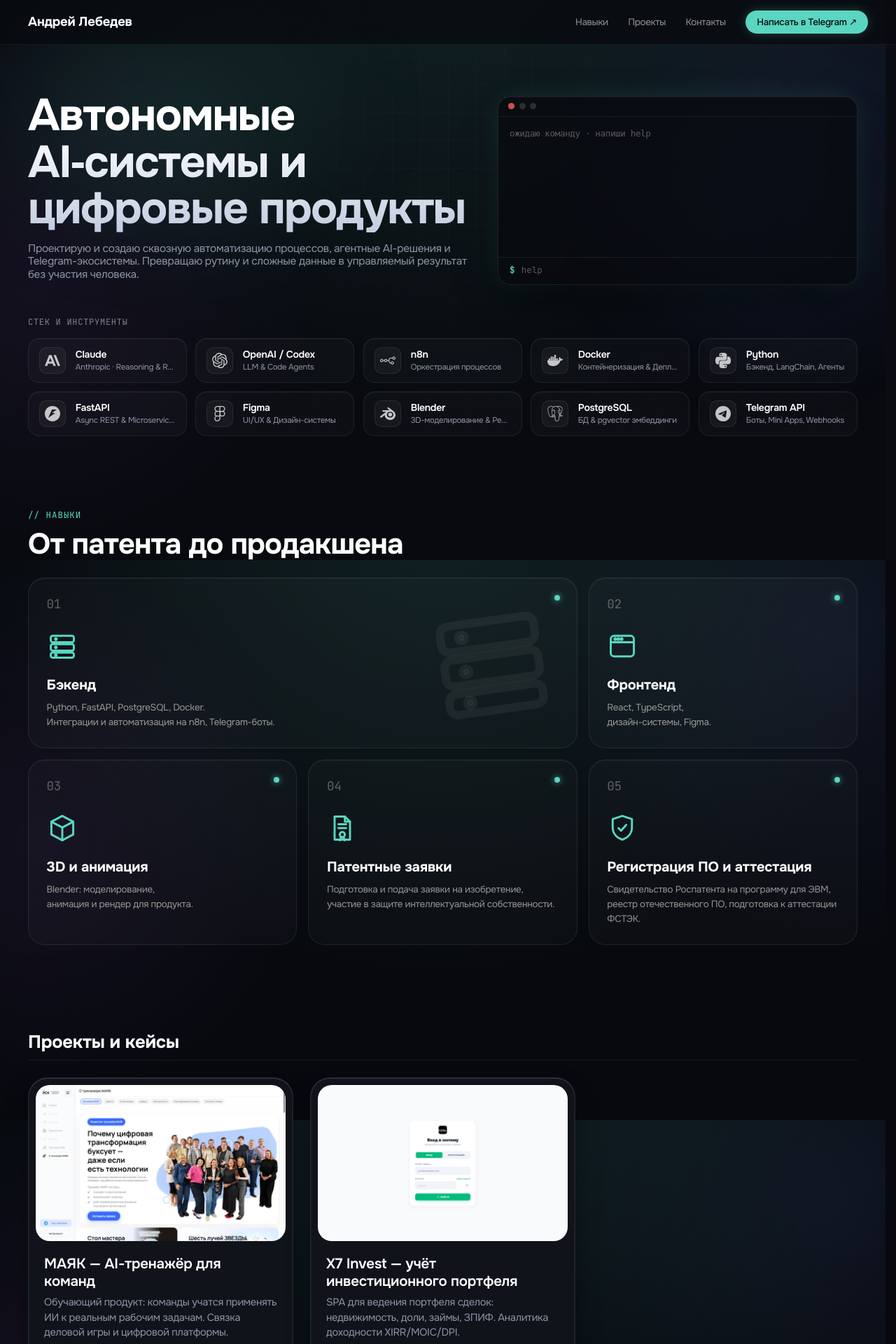
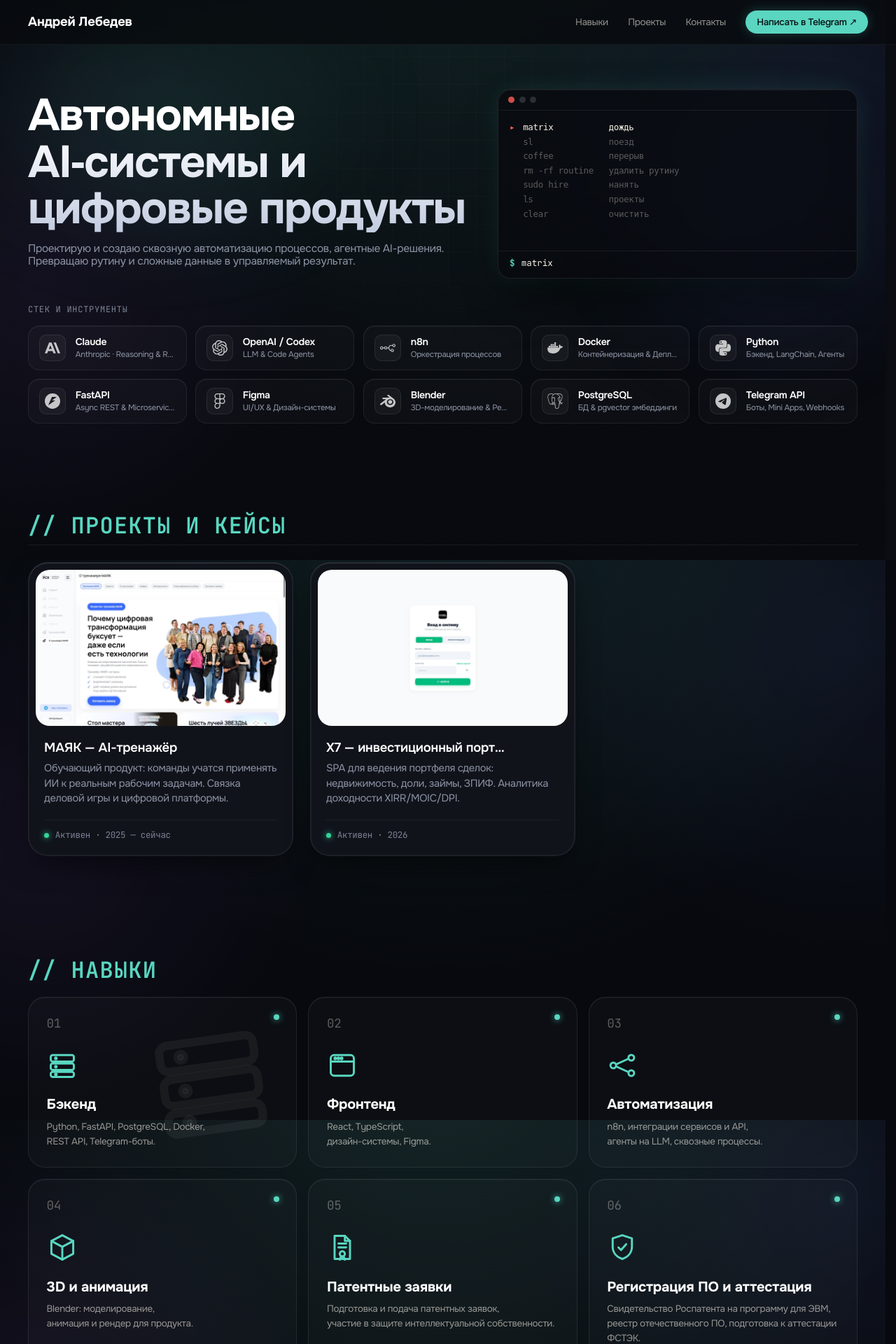
Before and after one commit to lebedev-git/lebedev, a FastAPI app: page / in a window 1280 px wide. Shown: the top 1920 px of the page at 70% size. Run offline with FastAPI, Linux system fonts and the light colour scheme; data comes from the database, SQL or seed files in the repository; parts of the project's set-up code (start-up, migrations or seed data) failed here and were passed over.

Commit message:
ui: проекты выше навыков, меню команд в терминале, шесть навыков, визитка без логотипа
Терминал стартует списком команд с красным маркером на первой, ↑/↓
двигают маркер и подставляют команду, Enter запускает; help, yes,
whoami убраны, matrix первой. Заголовки секций «// ПРОЕКТЫ И КЕЙСЫ»
и «// НАВЫКИ» крупным моно бирюзовым. Навыки: добавлена «Автоматизация»,
сетка 3×2 без широкой карточки, текст про патенты уточнён. С карточек
проектов сняты теги-категории, заголовки в одну строку (база + seed).
Визитка левее и крупнее, без логотипа ИТ-парка. Лид hero сокращён.

Co-Authored-By: Claude Fable 5.1 <noreply@anthropic.com>

```diff
--- a/app/seed.py
+++ b/app/seed.py
@@ -7,7 +7,7 @@ from . import db
 SEED_PROJECTS = [
     # ─────────────────────────── AI-продукты и обучение ───────────────────────────
     {
-        "title": "МАЯК — AI-тренажёр для команд",
+        "title": "МАЯК — AI-тренажёр",
         "slug": "mayak",
         "summary": "Обучающий продукт: команды учатся применять ИИ к реальным рабочим задачам. Связка деловой игры и цифровой платформы.",
         "description": (
@@ -30,7 +30,7 @@ SEED_PROJECTS = [
     },
 
     {
-        "title": "X7 Invest — учёт инвестиционного портфеля",
+        "title": "X7 — инвестиционный портфель",
         "slug": "x7-invest",
         "summary": "SPA для ведения портфеля сделок: недвижимость, доли, займы, ЗПИФ. Аналитика доходности XIRR/MOIC/DPI.",
         "description": (
--- a/app/static/css/site.css
+++ b/app/static/css/site.css
@@ -765,9 +765,12 @@ footer { padding-block: var(--section-sm); margin-top: var(--section-sm); }
 }
 
 .project-title {
-  font-size: 1.28rem;
+  font-size: 1.15rem;
   font-weight: 600;
   line-height: 1.2;
+  white-space: nowrap;
+  overflow: hidden;
+  text-overflow: ellipsis;
   color: #FFFFFF;
   margin: 0;
   flex: 1;
@@ -1196,7 +1199,12 @@ body::after {
   color: var(--fg-faint); white-space: pre; pointer-events: none; overflow: hidden;
 }
 .term-ghost .typed { color: transparent; }
-.term-body .ln.is-pick { color: rgb(var(--signal)); }
+.term-body .ln[data-cmd] { position: relative; padding-left: 1.2rem; }
+.term-body .ln[data-cmd]::before {
+  content: "▸"; position: absolute; left: 0; color: transparent;
+}
+.term-body .ln.is-pick { color: var(--fg); }
+.term-body .ln.is-pick::before { color: #FF5F56; }
 
 /* ── Навыки ───────────────────────────────────────────────────────────── */
 .skills-section { padding: var(--space-lg) 0 var(--space-xl); }
@@ -1210,6 +1218,14 @@ body::after {
   color: #FFFFFF; margin: 0; line-height: 1.1;
 }
 .skills-grid { display: grid; grid-template-columns: repeat(3, 1fr); gap: 1rem; }
+.sec-title {
+  font-family: var(--font-mono);
+  font-size: clamp(1.4rem, 2.6vw, 2rem);
+  font-weight: 600;
+  letter-spacing: 0.04em;
+  color: rgb(var(--signal));
+  margin: 0;
+}
 .skill-card {
   position: relative; overflow: hidden;
   padding: 1.5rem 1.6rem 1.6rem;
@@ -1247,8 +1263,8 @@ body::after {
 /* ── Контакты: заголовок + визитка ────────────────────────────────────── */
 .contact-section { padding: var(--space-lg) 0 var(--space-xl); }
 .contact-grid {
-  display: grid; grid-template-columns: minmax(0, 1.1fr) minmax(0, 1fr);
-  gap: var(--space-lg); align-items: center;
+  display: grid; grid-template-columns: minmax(0, 1fr) minmax(0, 1fr);
+  gap: var(--space-md); align-items: center;
 }
 .contact-title {
   font-size: clamp(2rem, 4vw, 3.4rem); font-weight: 700; line-height: 1.05;
@@ -1257,8 +1273,8 @@ body::after {
 .contact-desc { font-size: 1.05rem; line-height: 1.55; color: #94A3B8; max-width: 44ch; margin: 0 0 2rem; }
 .biz-card {
   position: relative; display: block; text-decoration: none;
-  aspect-ratio: 1.6 / 1; width: min(100%, 34rem); justify-self: end;
-  padding: 2rem 2.2rem; border-radius: 22px;
+  aspect-ratio: 1.6 / 1; width: min(100%, 34rem); justify-self: start;
+  padding: 2.2rem 2.4rem; border-radius: 22px;
   background: linear-gradient(160deg, #1A1F2B, #0D1017 70%);
   border: 1px solid rgba(255, 255, 255, 0.12);
   box-shadow: inset 0 1px 0 rgba(255, 255, 255, 0.18), 0 40px 80px -30px rgba(0, 0, 0, 0.9),
@@ -1279,10 +1295,10 @@ body::after {
 }
 .biz-name, .biz-role, .biz-handle, .biz-phone { position: relative; }
 .biz-logo { position: absolute; top: 1.8rem; right: 2rem; width: 40px; height: auto; opacity: 0.85; }
-.biz-name { display: block; font-size: 1.5rem; font-weight: 700; color: #FFFFFF; letter-spacing: -0.01em; }
-.biz-role { display: block; font-family: var(--font-mono); font-size: 0.8rem; color: var(--fg-muted); margin-top: 0.3rem; }
-.biz-handle { display: block; font-family: var(--font-mono); font-size: 1.05rem; color: rgb(var(--signal)); margin-top: 2.2rem; }
-.biz-phone { display: block; font-family: var(--font-mono); font-size: 0.9rem; color: var(--fg-muted); margin-top: 0.5rem; }
+.biz-name { display: block; font-size: 2rem; font-weight: 700; color: #FFFFFF; letter-spacing: -0.01em; }
+.biz-role { display: block; font-family: var(--font-mono); font-size: 0.9rem; color: var(--fg-muted); margin-top: 0.3rem; }
+.biz-handle { display: block; font-family: var(--font-mono); font-size: 1.35rem; color: rgb(var(--signal)); margin-top: 2.2rem; }
+.biz-phone { display: block; font-family: var(--font-mono); font-size: 1.1rem; color: var(--fg-muted); margin-top: 0.5rem; }
 .biz-resident {
   position: absolute; right: 2rem; bottom: 1.6rem;
   font-family: var(--font-mono); font-size: 0.68rem; letter-spacing: 0.06em; text-transform: uppercase;
--- a/app/static/js/term.js
+++ b/app/static/js/term.js
@@ -61,25 +61,19 @@ function cols() {
   return Math.max(24, Math.floor((term.clientWidth - 32) / w));
 }
 
-const hint = () => line('ожидаю команду · напиши help', 'dim');
+const MENU = [['matrix', 'дождь'], ['sl', 'поезд'], ['coffee', 'перерыв'],
+  ['rm -rf routine', 'удалить рутину'], ['sudo hire', 'нанять'], ['ls', 'проекты'], ['clear', 'очистить']];
+
+/** Меню команд; первая строка выделена, её же подставляем в ввод. */
+function menu() {
+  MENU.forEach(([c, d]) => { line(`${c.padEnd(16)} ${d}`, 'dim').dataset.cmd = c; });
+  pick = 0;
+  input.value = MENU[0][0];
+  highlightRow();
+}
 
 // ── Команды ──────────────────────────────────────────────────────────────────
 const CMDS = {
-  help() {
-    line('команды:', 'cmd');
-    [['yes', 'соглашаться со всем'], ['sl', 'поезд'], ['matrix', 'дождь'],
-     ['coffee', 'перерыв'], ['rm -rf routine', 'удалить рутину'], ['sudo hire', 'нанять'],
-     ['whoami', 'кто здесь'], ['ls', 'проекты'], ['clear', 'очистить']]
-      .forEach(([c, d]) => { line(`  ${c.padEnd(16)} ${d}`, 'dim').dataset.cmd = c; });
-  },
-
-  async yes() {
-    const n = REDUCED ? 3 : 14;
-    for (let i = 0; i < n; i++) { line('да'); await sleep(REDUCED ? 0 : 70); }
-    line('^C', 'ok');
-    line('[agent] ладно, понял. автоматизирую всё.', 'claude');
-  },
-
   async sl() {
     const train = [
       '        ____      ',
@@ -160,10 +154,6 @@ const CMDS = {
     link(TG.replace(/^https?:\/\//, ''), TG, '→ ');
   },
 
-  whoami() {
-    line('андрей лебедев · ai automation engineer · резидент ит-парка', 'claude');
-  },
-
   ls() {
     const cards = [...document.querySelectorAll('.project-card')];
     if (!cards.length) { line('пусто', 'dim'); return; }
@@ -173,10 +163,10 @@ const CMDS = {
     });
   },
 
-  clear() { term.replaceChildren(); hint(); },
+  clear() { term.replaceChildren(); menu(); },
 };
 
-const ALIAS = { да: 'yes', y: 'yes', кофе: 'coffee', help: 'help', '?': 'help', h: 'help', поезд: 'sl', train: 'sl' };
+const ALIAS = { кофе: 'coffee', поезд: 'sl', train: 'sl' };
 
 async function run(raw) {
   const cmd = raw.trim();
@@ -187,7 +177,7 @@ async function run(raw) {
   if (fn) { await fn(cmd); return; }
   line(`command not found: ${word}`, 'n8n');
   const near = Object.keys(CMDS).find((k) => k.startsWith(word[0]));
-  line(near ? `может, ${near}? или help` : 'попробуй help', 'dim');
+  line(near ? `может, ${near}?` : 'команды — стрелками ↑/↓', 'dim');
 }
 
 // ── Ввод ─────────────────────────────────────────────────────────────────────
@@ -197,7 +187,6 @@ form.addEventListener('submit', async (e) => {
   const value = input.value;
   input.value = '';
   setGhost();
-  pick = -1;
   busy = true;
   try { await run(value); } finally { busy = false; }
 });
@@ -205,7 +194,7 @@ form.addEventListener('submit', async (e) => {
 // ── Подсказка и выбор команды ────────────────────────────────────────────────
 // Ввёл первые буквы — серым дописывается остаток, Tab или → принимает.
 // ↑/↓ листают список команд прямо в строке ввода, Enter запускает.
-const COMMANDS = ['help', 'yes', 'sl', 'matrix', 'coffee', 'rm -rf routine', 'sudo hire', 'whoami', 'ls', 'clear'];
+const COMMANDS = MENU.map(([c]) => c);
 const ghost = document.getElementById('term-ghost');
 let pick = -1;
 
@@ -232,7 +221,7 @@ function highlightRow() {
   });
 }
 
-input.addEventListener('input', () => { pick = -1; setGhost(); });
+input.addEventListener('input', () => { setGhost(); highlightRow(); });
 
 input.addEventListener('keydown', (e) => {
   if (e.key === 'Tab' || (e.key === 'ArrowRight' && input.selectionStart === input.value.length)) {
@@ -259,4 +248,4 @@ term.closest('.hero-terminal').addEventListener('click', (e) => {
   input.focus({ preventScroll: true });
 });
 
-hint();
+menu();
--- a/app/templates/index.html
+++ b/app/templates/index.html
@@ -8,7 +8,7 @@
     <div class="hero-copy">
     <h1 class="hero-title">Автономные AI&#8209;системы и цифровые продукты</h1>
     <p class="lead rise">
-      Проектирую и создаю сквозную автоматизацию процессов, агентные AI-решения и Telegram-экосистемы. Превращаю рутину и сложные данные в управляемый результат без участия человека.
+      Проектирую и создаю сквозную автоматизацию процессов, агентные AI-решения. Превращаю рутину и сложные данные в управляемый результат.
     </p>
     </div>
 
@@ -22,7 +22,7 @@
         <span class="term-prompt">$</span>
         <span class="term-field">
           <span class="term-ghost" id="term-ghost" aria-hidden="true"></span>
-          <input id="term-input" type="text" placeholder="help" aria-label="Команда терминала"
+          <input id="term-input" type="text" placeholder="matrix" aria-label="Команда терминала"
                  autocomplete="off" autocapitalize="off" autocorrect="off" spellcheck="false" />
         </span>
       </form>
@@ -118,50 +118,9 @@
     </div>
   </header>
 
-  <!-- Навыки: то, что закрывается целиком, не только код -->
-  <section class="skills-section" id="skills">
-    <div class="skills-head rise">
-      <span class="skills-label">// НАВЫКИ</span>
-      <h2 class="skills-title">От патента до продакшена</h2>
-    </div>
-    <div class="skills-grid">
-      <article class="skill-card skill-card-wide rise">
-        <span class="skill-no">01</span><span class="skill-dot"></span>
-        <div class="skill-icon"><svg viewBox="0 0 24 24" fill="none" stroke="currentColor" stroke-width="1.6" stroke-linecap="round" stroke-linejoin="round"><rect x="3" y="4" width="18" height="5" rx="1.5"/><rect x="3" y="10.5" width="18" height="5" rx="1.5"/><rect x="3" y="17" width="18" height="4" rx="1.5"/><circle cx="7" cy="6.5" r=".6" fill="currentColor"/><circle cx="7" cy="13" r=".6" fill="currentColor"/><circle cx="7" cy="19" r=".6" fill="currentColor"/></svg></div>
-        <h3>Бэкенд</h3>
-        <p>Python, FastAPI, PostgreSQL, Docker.<br>Интеграции и автоматизация на n8n, Telegram-боты.</p>
-        <div class="skill-art" aria-hidden="true"><svg viewBox="0 0 24 24" fill="none" stroke="currentColor" stroke-width="1.6" stroke-linecap="round" stroke-linejoin="round"><rect x="3" y="4" width="18" height="5" rx="1.5"/><rect x="3" y="10.5" width="18" height="5" rx="1.5"/><rect x="3" y="17" width="18" height="4" rx="1.5"/><circle cx="7" cy="6.5" r=".6" fill="currentColor"/><circle cx="7" cy="13" r=".6" fill="currentColor"/><circle cx="7" cy="19" r=".6" fill="currentColor"/></svg></div>
-      </article>
-      <article class="skill-card rise">
-        <span class="skill-no">02</span><span class="skill-dot"></span>
-        <div class="skill-icon"><svg viewBox="0 0 24 24" fill="none" stroke="currentColor" stroke-width="1.6" stroke-linecap="round" stroke-linejoin="round"><rect x="3" y="4" width="18" height="16" rx="2.5"/><path d="M3 9h18"/><circle cx="6.5" cy="6.5" r=".6" fill="currentColor"/><circle cx="9" cy="6.5" r=".6" fill="currentColor"/><circle cx="11.5" cy="6.5" r=".6" fill="currentColor"/></svg></div>
-        <h3>Фронтенд</h3>
-        <p>React, TypeScript,<br>дизайн-системы, Figma.</p>
-      </article>
-      <article class="skill-card rise">
-        <span class="skill-no">03</span><span class="skill-dot"></span>
-        <div class="skill-icon"><svg viewBox="0 0 24 24" fill="none" stroke="currentColor" stroke-width="1.6" stroke-linecap="round" stroke-linejoin="round"><path d="M12 2.5 20.5 7v10L12 21.5 3.5 17V7z"/><path d="M3.5 7 12 11.5 20.5 7M12 11.5v10"/></svg></div>
-        <h3>3D и анимация</h3>
-        <p>Blender: моделирование,<br>анимация и рендер для продукта.</p>
-      </article>
-      <article class="skill-card rise">
-        <span class="skill-no">04</span><span class="skill-dot"></span>
-        <div class="skill-icon"><svg viewBox="0 0 24 24" fill="none" stroke="currentColor" stroke-width="1.6" stroke-linecap="round" stroke-linejoin="round"><path d="M6 3h8l4 4v14H6z"/><path d="M14 3v4h4M9 9h6M9 12h6"/><circle cx="12" cy="17" r="2"/><path d="m11 19-1 2.5 2-1 2 1-1-2.5"/></svg></div>
-        <h3>Патентные заявки</h3>
-        <p>Подготовка и подача заявки на изобретение,<br>участие в защите интеллектуальной собственности.</p>
-      </article>
-      <article class="skill-card rise">
-        <span class="skill-no">05</span><span class="skill-dot"></span>
-        <div class="skill-icon"><svg viewBox="0 0 24 24" fill="none" stroke="currentColor" stroke-width="1.6" stroke-linecap="round" stroke-linejoin="round"><path d="M12 2.5 19.5 5v6.5c0 4.5-3 8-7.5 9.5C7.5 19.5 4.5 16 4.5 11.5V5z"/><path d="m9 12 2 2 4-4.5"/></svg></div>
-        <h3>Регистрация ПО и аттестация</h3>
-        <p>Свидетельство Роспатента на программу для ЭВМ,<br>реестр отечественного ПО, подготовка к аттестации ФСТЭК.</p>
-      </article>
-    </div>
-  </section>
-
   <section class="projects-section" id="projects">
     <div class="projects-section-header rise">
-      <h2 class="section-heading">Проекты и кейсы</h2>
+      <h2 class="sec-title">// ПРОЕКТЫ И КЕЙСЫ</h2>
     </div>
 
     {% if projects %}
@@ -191,7 +150,6 @@
               <span class="status-dot"></span>
               <span class="status-text">{% if 'сейчас' in p.year or '2026' in p.year %}Активен · {{ p.year }}{% else %}Внедрен · {{ p.year }}{% endif %}</span>
             </div>
-            <div class="project-cat-tag" data-category="{{ first_tag }}">{{ first_tag }}</div>
           </div>
         </div>
       </a>
@@ -203,6 +161,52 @@
   </section>
 
   <!-- Refero Style Conversion CTA Banner -->
+  <!-- Навыки: то, что закрывается целиком, не только код -->
+  <section class="skills-section" id="skills">
+    <div class="skills-head rise">
+      <h2 class="sec-title">// НАВЫКИ</h2>
+    </div>
+    <div class="skills-grid">
+      <article class="skill-card rise">
+        <span class="skill-no">01</span><span class="skill-dot"></span>
+        <div class="skill-icon"><svg viewBox="0 0 24 24" fill="none" stroke="currentColor" stroke-width="1.6" stroke-linecap="round" stroke-linejoin="round"><rect x="3" y="4" width="18" height="5" rx="1.5"/><rect x="3" y="10.5" width="18" height="5" rx="1.5"/><rect x="3" y="17" width="18" height="4" rx="1.5"/><circle cx="7" cy="6.5" r=".6" fill="currentColor"/><circle cx="7" cy="13" r=".6" fill="currentColor"/><circle cx="7" cy="19" r=".6" fill="currentColor"/></svg></div>
+        <h3>Бэкенд</h3>
+        <p>Python, FastAPI, PostgreSQL, Docker,<br>REST API, Telegram-боты.</p>
+        <div class="skill-art" aria-hidden="true"><svg viewBox="0 0 24 24" fill="none" stroke="currentColor" stroke-width="1.6" stroke-linecap="round" stroke-linejoin="round"><rect x="3" y="4" width="18" height="5" rx="1.5"/><rect x="3" y="10.5" width="18" height="5" rx="1.5"/><rect x="3" y="17" width="18" height="4" rx="1.5"/><circle cx="7" cy="6.5" r=".6" fill="currentColor"/><circle cx="7" cy="13" r=".6" fill="currentColor"/><circle cx="7" cy="19" r=".6" fill="currentColor"/></svg></div>
+      </article>
+      <article class="skill-card rise">
+        <span class="skill-no">02</span><span class="skill-dot"></span>
+        <div class="skill-icon"><svg viewBox="0 0 24 24" fill="none" stroke="currentColor" stroke-width="1.6" stroke-linecap="round" stroke-linejoin="round"><rect x="3" y="4" width="18" height="16" rx="2.5"/><path d="M3 9h18"/><circle cx="6.5" cy="6.5" r=".6" fill="currentColor"/><circle cx="9" cy="6.5" r=".6" fill="currentColor"/><circle cx="11.5" cy="6.5" r=".6" fill="currentColor"/></svg></div>
+        <h3>Фронтенд</h3>
+        <p>React, TypeScript,<br>дизайн-системы, Figma.</p>
+      </article>
+      <article class="skill-card rise">
+        <span class="skill-no">03</span><span class="skill-dot"></span>
+        <div class="skill-icon"><svg viewBox="0 0 24 24" fill="none" stroke="currentColor" stroke-width="1.6" stroke-linecap="round" stroke-linejoin="round"><circle cx="5" cy="12" r="2.2"/><circle cx="19" cy="6" r="2.2"/><circle cx="19" cy="18" r="2.2"/><path d="M7.2 11.2 16.8 6.8M7.2 12.8l9.6 4.4"/></svg></div>
+        <h3>Автоматизация</h3>
+        <p>n8n, интеграции сервисов и API,<br>агенты на LLM, сквозные процессы.</p>
+      </article>
+      <article class="skill-card rise">
+        <span class="skill-no">04</span><span class="skill-dot"></span>
+        <div class="skill-icon"><svg viewBox="0 0 24 24" fill="none" stroke="currentColor" stroke-width="1.6" stroke-linecap="round" stroke-linejoin="round"><path d="M12 2.5 20.5 7v10L12 21.5 3.5 17V7z"/><path d="M3.5 7 12 11.5 20.5 7M12 11.5v10"/></svg></div>
+        <h3>3D и анимация</h3>
+        <p>Blender: моделирование,<br>анимация и рендер для продукта.</p>
+      </article>
+      <article class="skill-card rise">
+        <span class="skill-no">05</span><span class="skill-dot"></span>
+        <div class="skill-icon"><svg viewBox="0 0 24 24" fill="none" stroke="currentColor" stroke-width="1.6" stroke-linecap="round" stroke-linejoin="round"><path d="M6 3h8l4 4v14H6z"/><path d="M14 3v4h4M9 9h6M9 12h6"/><circle cx="12" cy="17" r="2"/><path d="m11 19-1 2.5 2-1 2 1-1-2.5"/></svg></div>
+        <h3>Патентные заявки</h3>
+        <p>Подготовка и подача патентных заявок,<br>участие в защите интеллектуальной собственности.</p>
+      </article>
+      <article class="skill-card rise">
+        <span class="skill-no">06</span><span class="skill-dot"></span>
+        <div class="skill-icon"><svg viewBox="0 0 24 24" fill="none" stroke="currentColor" stroke-width="1.6" stroke-linecap="round" stroke-linejoin="round"><path d="M12 2.5 19.5 5v6.5c0 4.5-3 8-7.5 9.5C7.5 19.5 4.5 16 4.5 11.5V5z"/><path d="m9 12 2 2 4-4.5"/></svg></div>
+        <h3>Регистрация ПО и аттестация</h3>
+        <p>Свидетельство Роспатента на программу для ЭВМ,<br>реестр отечественного ПО, подготовка к аттестации ФСТЭК.</p>
+      </article>
+    </div>
+  </section>
+
   <section class="contact-section rise" id="contact">
     <div class="contact-grid">
       <div class="contact-copy">
@@ -216,7 +220,6 @@
       </div>
       <a class="biz-card" href="{{ owner.telegram_url }}" target="_blank" rel="noopener" aria-label="Написать в Telegram">
         <span class="biz-shine" aria-hidden="true"></span>
-        <img class="biz-logo" src="/static/icons/it-park.png" alt="ИТ-парк им. Башира Рамеева" width="40" height="60" />
         <span class="biz-name">{{ owner.name }}</span>
         <span class="biz-role">AI Automation Engineer</span>
         <span class="biz-handle">@{{ owner.telegram }}</span>
```
